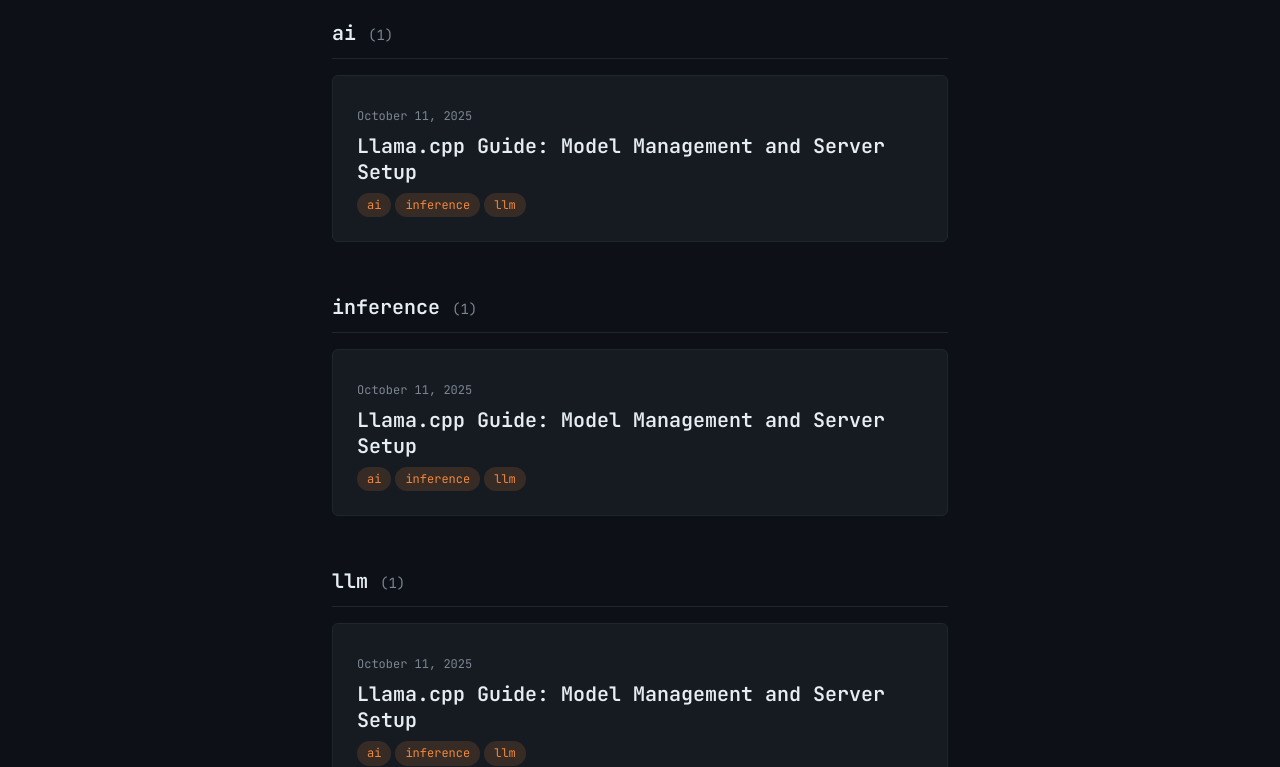
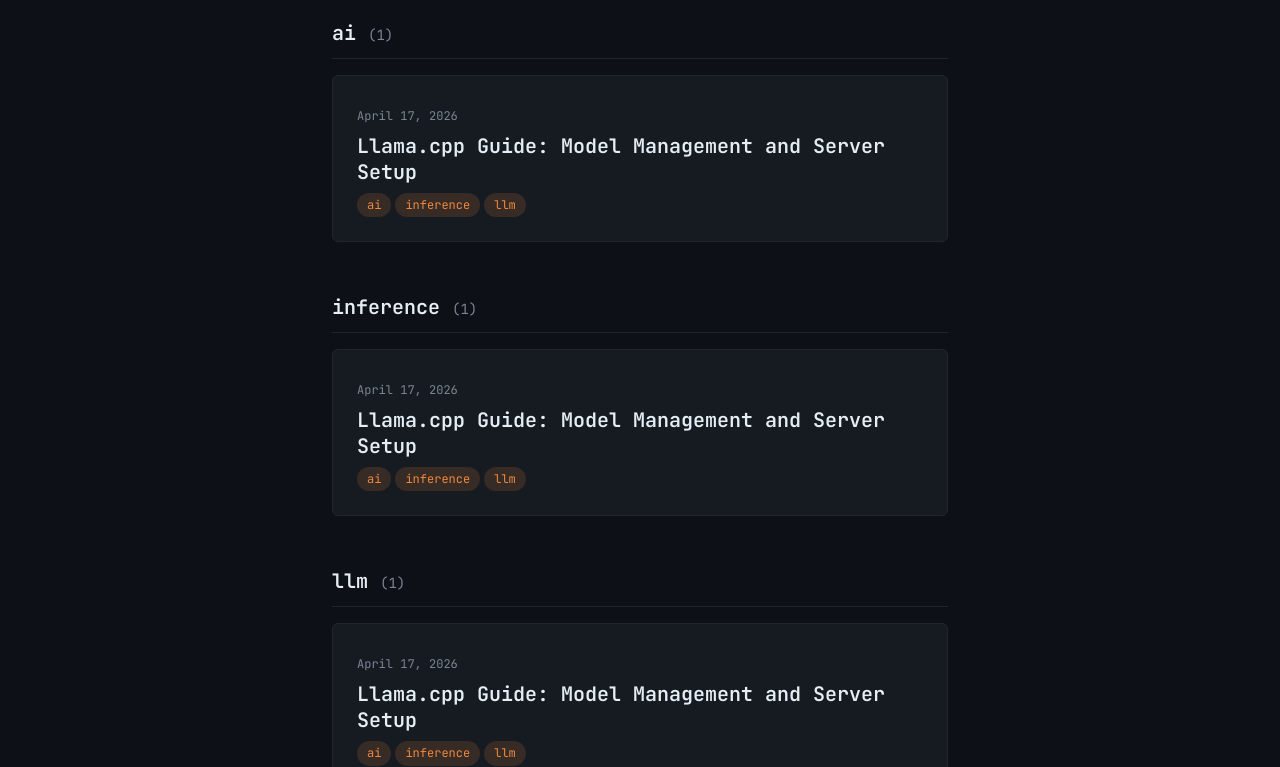
Before and after one commit to saidworks/saidworks.github.io, a Jekyll site: the page built from tags.html, in a window 1280 px wide and 1400 px high. Shown: the part 345-1112 px from the top of the window. Built offline with Jekyll 4.4.1, drawn with Linux system fonts in a browser that asks for light colours.

Commit message:
update missed up date on my article

```diff
--- a/_articles/llama-ccp.md
+++ b/_articles/llama-ccp.md
@@ -1,6 +1,6 @@
 ---
 title: "Llama.cpp Guide: Model Management and Server Setup"
-date: 2025-10-11
+date: 2026-04-17
 tags:
   - ai
   - inference
```
